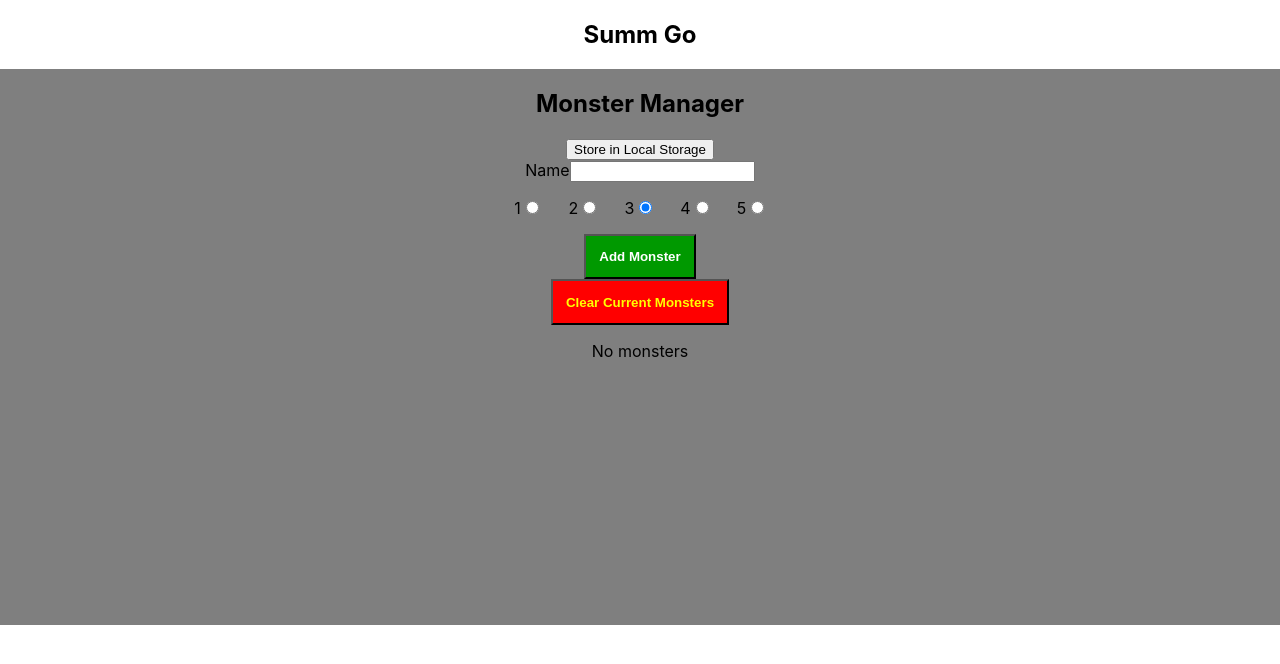
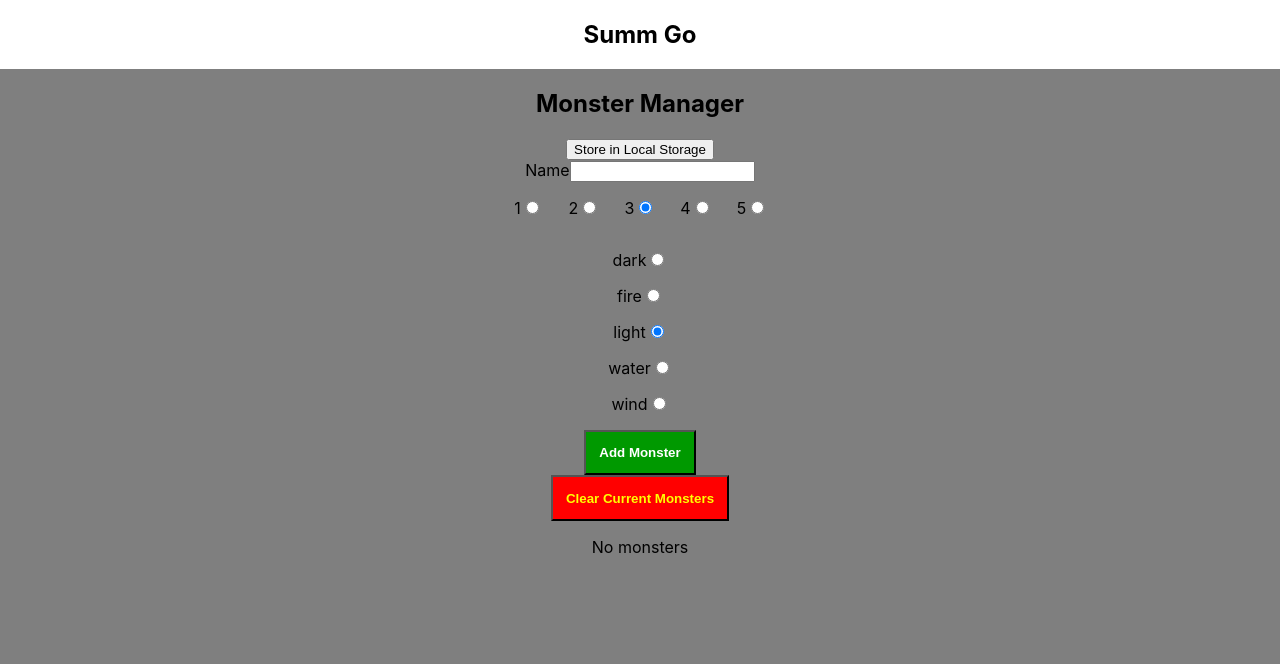
Before and after one commit to Wolven531/summ-go, a React (Create React App) app: page / in a window 1280 px wide. Shown: the top 664 px of the page. Built offline with nearby package versions, Linux system fonts and the light colour scheme.

Commit message:
Introduce MonsterElement editor and tests

```diff
--- a/src/MonsterManager/MonsterManager.js
+++ b/src/MonsterManager/MonsterManager.js
@@ -1,6 +1,7 @@
 import React, { Component } from 'react'
 
 import { Monster } from '../Models/Monster'
+import { MonsterElement } from '../Models/MonsterElement'
 
 import { MonsterDisplay } from '../MonsterDisplay/MonsterDisplay'
 
@@ -10,6 +11,7 @@ class MonsterManager extends Component {
 	constructor(props) {
 		super(props)
 		this.state = {
+			monsterElement: MonsterElement.Light,
 			monsterName: '',
 			monsterStars: 3,
 			monsters: []
@@ -65,6 +67,21 @@ class MonsterManager extends Component {
 								value={num} />
 						</p>)}
 					</section>
+					<section className="element-editor">
+						{Object.keys(MonsterElement).map(element => {
+							const elementString = MonsterElement[element]
+							return <p key={`element-${elementString}`}>
+								<label htmlFor={`monster-element-${elementString}`}>{elementString}</label>
+								<input
+									type="radio"
+									name="monster-element"
+									id={`monster-element-${elementString}`}
+									checked={this.state.monsterElement === elementString}
+									onChange={this.onMonsterElementChange}
+									value={elementString} />
+							</p>
+						})}
+					</section>
 					<input className="add-monster" type="submit" value="Add Monster" />
 				</form>
 				<section>
@@ -102,6 +119,8 @@ class MonsterManager extends Component {
 
 	clearMonsters = () => this.setState({ monsters: [] })
 
+	onMonsterElementChange = ({ target: { value } }) => this.setState({ monsterElement: value })
+
 	onMonsterNameChange = ({ target: { value } }) => this.setState({ monsterName: value })
 
 	onMonsterStarsChange = ({ target: { value } }) => this.setState({ monsterStars: parseInt(value, 10) })
```
Also changed, not shown: 1 other file (tests, documents, lock files or other folders).
